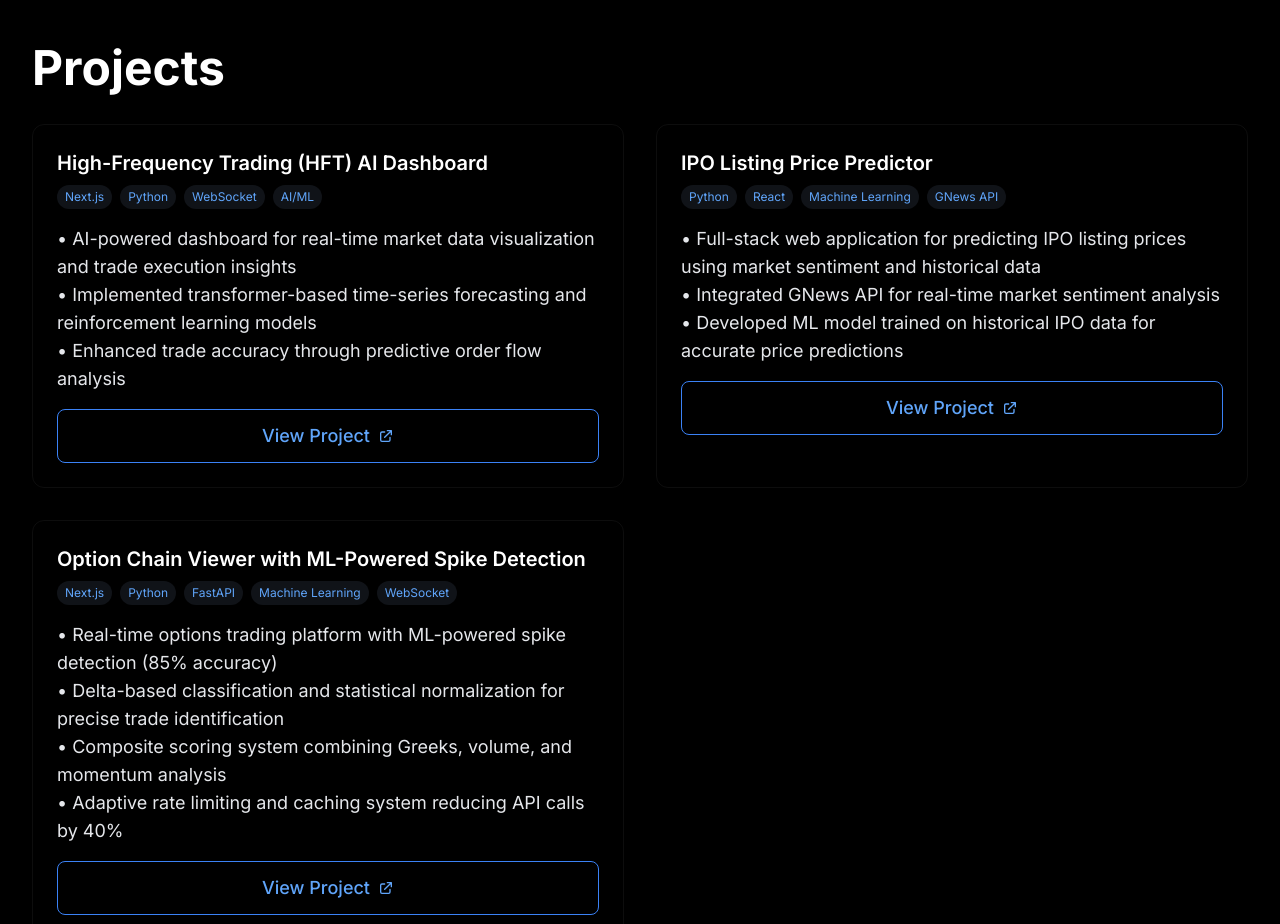
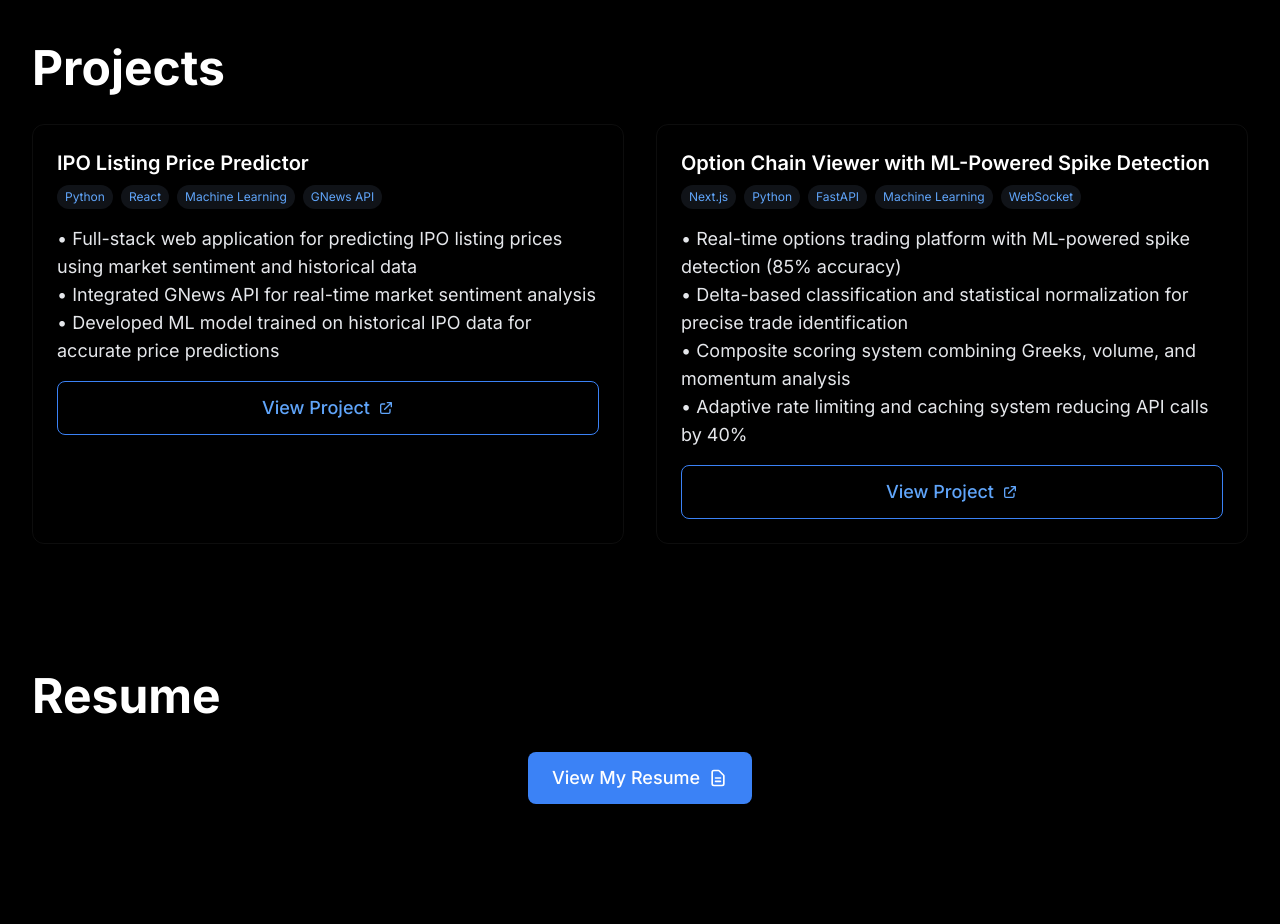
Before and after one commit to Mustafa02yusuf28/Portfolio, a React app: page / in a window 1280 px wide. Shown: the part 1740-2664 px from the top of the page. Built offline with nearby package versions, Linux system fonts and the light colour scheme; the HTML template or start-up script is replaced by a standard one.

Commit message:
Removed a HFT Project

```diff
--- a/src/App.tsx
+++ b/src/App.tsx
@@ -498,46 +498,6 @@ const App = () => {
                 >
                   <div className="absolute inset-0 bg-gradient-to-r from-primary-400/10 to-primary-600/10 opacity-0 group-hover:opacity-100 transition-opacity duration-300 rounded-lg" />
                   <div className="relative z-10">
-                    <h3 className="text-xl font-semibold text-white mb-2">High-Frequency Trading (HFT) AI Dashboard</h3>
-                    <div className="flex flex-wrap gap-2 mb-4">
-                      <span className="px-2 py-1 text-xs rounded-full bg-dark-700/30 text-primary-400">Next.js</span>
-                      <span className="px-2 py-1 text-xs rounded-full bg-dark-700/30 text-primary-400">Python</span>
-                      <span className="px-2 py-1 text-xs rounded-full bg-dark-700/30 text-primary-400">WebSocket</span>
-                      <span className="px-2 py-1 text-xs rounded-full bg-dark-700/30 text-primary-400">AI/ML</span>
-                    </div>
-                    <p className="text-dark-200 mb-4">
-                      • AI-powered dashboard for real-time market data visualization and trade execution insights<br/>
-                      • Implemented transformer-based time-series forecasting and reinforcement learning models<br/>
-                      • Enhanced trade accuracy through predictive order flow analysis
-                    </p>
-                    <div className="mt-4">
-                      <a
-                        href="https://github.com/Mustafa02yusuf28/-HFT-Dashboard"
-                        target="_blank"
-                        rel="noopener noreferrer"
-                        className="btn btn-outline inline-flex items-center space-x-2 w-full justify-center relative z-20"
-                      >
-                        <span>View Project</span>
-                        <svg className="w-4 h-4" fill="none" stroke="currentColor" viewBox="0 0 24 24">
-                          <path strokeLinecap="round" strokeLinejoin="round" strokeWidth={2} d="M10 6H6a2 2 0 00-2 2v10a2 2 0 002 2h10a2 2 0 002-2v-4M14 4h6m0 0v6m0-6L10 14" />
-                        </svg>
-                      </a>
-                    </div>
-                  </div>
-                </motion.div>
-
-                <motion.div
-                  className="card bg-dark-800/30 backdrop-blur-xl border border-white/5 transform-gpu relative group perspective"
-                  whileHover={{
-                    scale: 1.02,
-                    rotateX: 5,
-                    rotateY: 5,
-                    boxShadow: "0 0 30px rgba(59, 130, 246, 0.2)"
-                  }}
-                  transition={{ duration: 0.2, type: "tween" }}
-                >
-                  <div className="absolute inset-0 bg-gradient-to-r from-primary-400/10 to-primary-600/10 opacity-0 group-hover:opacity-100 transition-opacity duration-300 rounded-lg" />
-                  <div className="relative z-10">
                     <h3 className="text-xl font-semibold text-white mb-2">IPO Listing Price Predictor</h3>
                     <div className="flex flex-wrap gap-2 mb-4">
                       <span className="px-2 py-1 text-xs rounded-full bg-dark-700/30 text-primary-400">Python</span>
```
